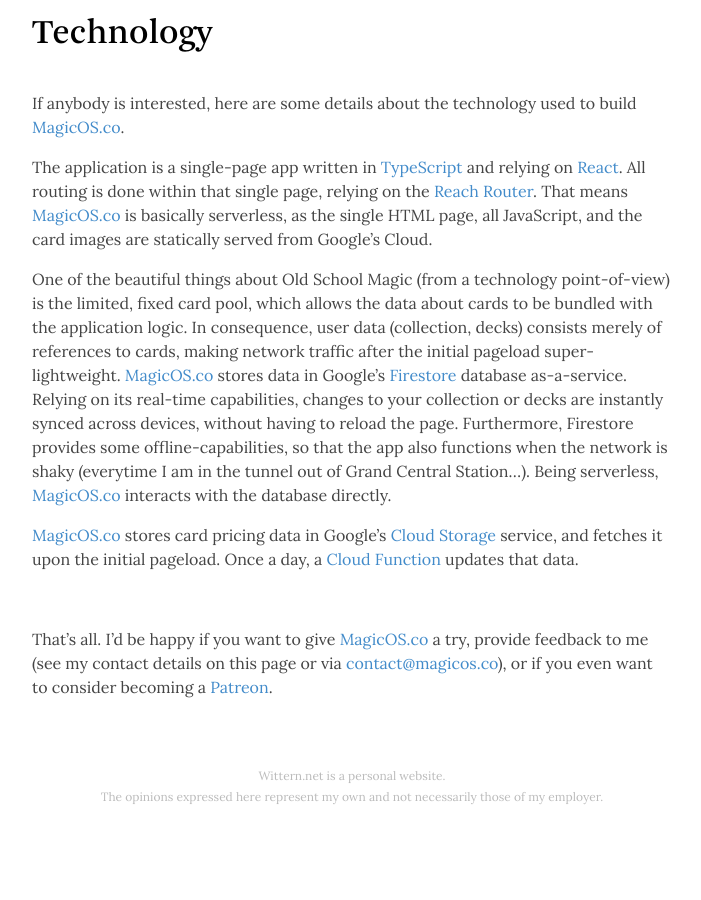
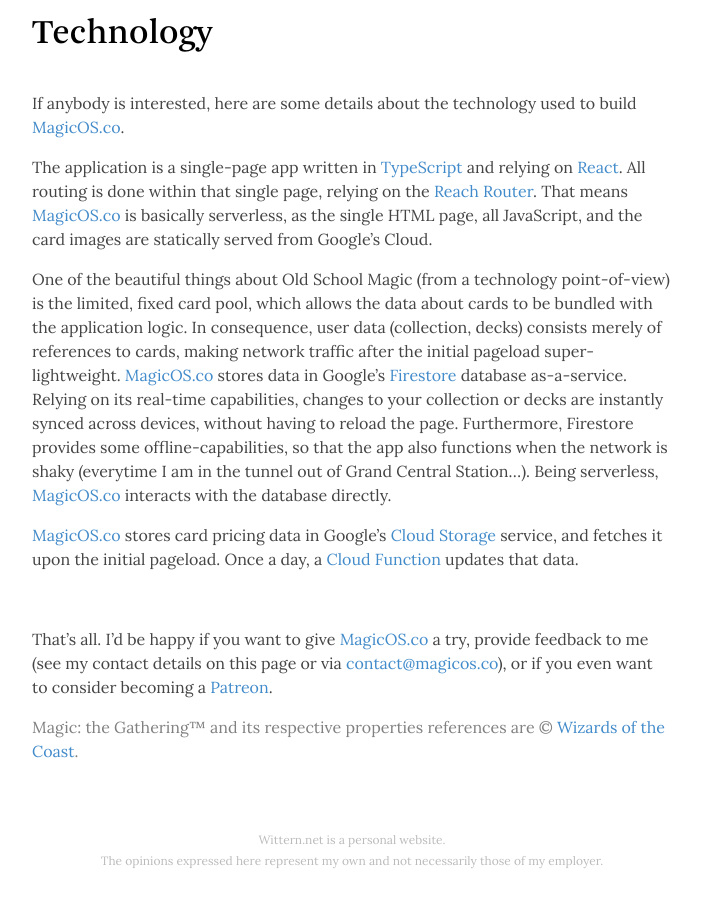
Before and after one commit to wittern/wittern.github.io, a Jekyll site: the page built from _posts/2019-04-19-magicos.md, in a window 1280 px wide and 900 px high, scrolled down 5911 px. Shown: the whole window, without its empty margins (288-989 px from the left). Built offline with Jekyll 4.4.1, drawn with Linux system fonts in a browser that asks for light colours; before the commit the page ends 6747 px from its top, so only the background shows below that.

Commit message:
Add Wizards copyright

```diff
--- a/_posts/2019-04-19-magicos.md
+++ b/_posts/2019-04-19-magicos.md
@@ -82,3 +82,6 @@
 <br/>
 
 That's all. I'd be happy if you want to give <a href="https://www.magicos.co/" target="_blank">MagicOS.co</a> a try, provide feedback to me (see my contact details on this page or via <a href="mailto:contact@magicos.co">contact@magicos.co</a>), or if you even want to consider becoming a <a href="https://www.patreon.com/MagicOS" target="_blank">Patreon</a>.
+
+<p class="grey">
+Magic: the Gathering&trade; and its respective properties references are &copy; <a href="https://company.wizards.com/" target="_blank">Wizards of the Coast</a>.</p>
```
